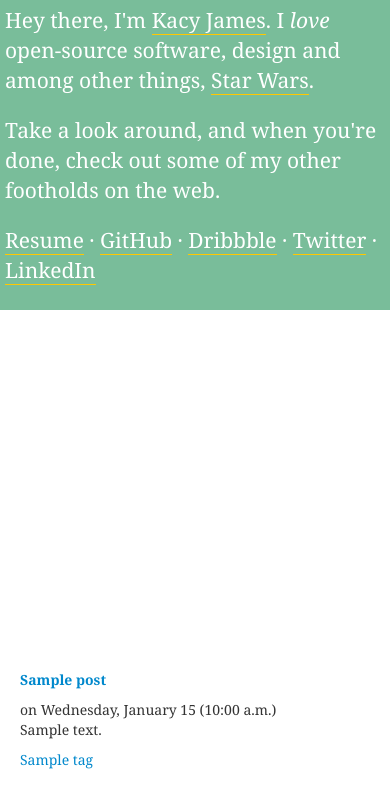
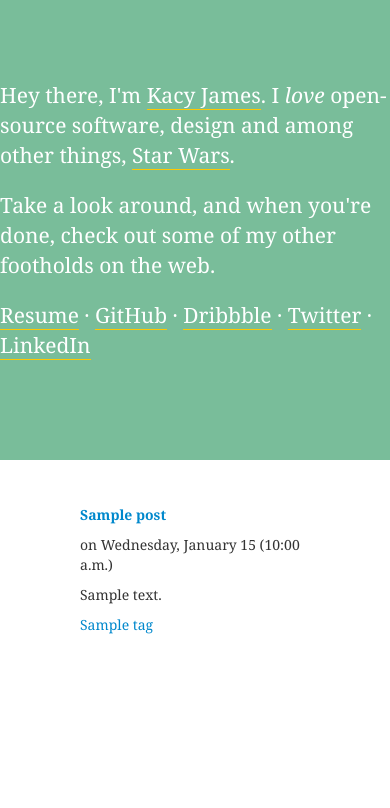
Before and after one commit to TheNorthEestern/personal-website, a Django app: template jupiter/templates/dynamic/index.html in a window 390 px wide. Shown: the top 808 px of the page. Run offline with Django 3.2, Linux system fonts and the light colour scheme; the template is opened without the code that fills it: most values are stand-ins (such as "Sample title", 1, 10 or a date in 2020); parts of the project's set-up code (start-up, migrations or seed data) failed here and were passed over; some libraries are stand-ins or nearby versions.

Commit message:
Modified responsive styles

```diff
--- a/jupiter/static/css/main.css
+++ b/jupiter/static/css/main.css
@@ -1,9 +1,40 @@
+@media (min-width: 1200px){
+  .header-text{
+    width: 960px;
+    margin: 0 auto;
+  }
+}
+@media (min-width: 768px) and (max-width: 979px) {
+  .header-text{
+    width: 750px;
+    margin: 0 auto;
+  }
+}
+@media (max-width: 767px){
+  .header-text{
+    width: 400px;
+    margin: 0 auto;
+  }
+  body{
+    padding:0;
+  }
+}
+@media (max-width: 480px){
+  body{
+   margin: 0;
+  }
+}
+
 body{
   font-family: Georgia, sans-serif;
+}
+.blog-container{
+  padding: 0 80px 0 80px;
 }
 .navbar-inner{
   color: white;
   border: none;
+  border-radius: 0;
   background-color: rgba(121, 189, 154,1);
   background-image: none;
   padding: 80px 0 80px 0;
@@ -21,5 +52,5 @@
   box-shadow: none;
 }
 .blog-container{
-  margin-top: 350px;
+  margin-top: 15px;
 }
--- a/jupiter/templates/blog/blog.html
+++ b/jupiter/templates/blog/blog.html
@@ -1,18 +1,11 @@
-{% extends "super/foundation.html" %}
-{% block title %}My Blog{% endblock %}
-{% block content %}
-  <style type="text/css">
-    .blog-post{
-    }
-  </style>
 {% for post in object_list %}
 <div class="blog-post span8">
   <h5><a href="/blog/{{post.slug}}">{{ post.title }}</a></h5>
-      <cite class="meta-info">
+  <p class="meta-info">
   on {{ post.created|date:"l, F d  (g:i a) " }}
-      </>
+  <p/>
   <div class="blog-post-body">
-        {{ post.body|safe|linebreaks }}
+    <p>{{ post.body|safe|linebreaks }}</p>
   </div>
   <div class="tags">
     {% for tag in post.tags.all %}
@@ -22,4 +15,3 @@
   </div>
 </div>
 {% endfor %}
-{% endblock %}
--- a/jupiter/templates/dynamic/index.html
+++ b/jupiter/templates/dynamic/index.html
@@ -1,28 +1,9 @@
 {% extends "super/foundation.html" %}
 {% block scripts %}
-  {% include "inc/ember_basic.html" %}
+{% include "inc/ember_basic.html" %}
 {% endblock %}
 {% block content %}
   <div class="container blog-container">
-  {% for post in object_list %}
-  <div class="blog-post span8">
-  <h5><a href="/blog/{{post.slug}}">{{ post.title }}</a></h5>
-      <cite class="meta-info">
-        on {{ post.created|date:"l, F d  (g:i a) " }}
-      </>
-      <div class="blog-post-body">
-        {{ post.body|safe|linebreaks }}
-      </div>
-      <div class="tags">
-         {% for tag in post.tags.all %}
-          <a href="/tag/{{tag}}">{{tag}}</a>
-          {% if not forloop.last %}, {% endif %}
-         {% endfor %}
-      </div>
-   </div>
-  {% empty %}
-   <p>There aren't any posts just yet!</p>
-  {% endfor %}
-  </div>
+    {% include "blog/blog.html" %}
   </div>
 {% endblock %}
--- a/jupiter/templates/super/foundation.html
+++ b/jupiter/templates/super/foundation.html
@@ -14,9 +14,9 @@
 <meta name="viewport" content="width=device-width, initial-scale=1.0">
 </head>
 <body>
-  <div class="navbar navbar-fixed-top">
+<div class="navbar">
   <div class="navbar-inner">
-      <div class="container">
+      <div class="header-text">
         <p class="lead">Hey there, I'm <a href="/">Kacy James</a>. I <em>love</em> open-source software, design and among other things, <a href="http://bit.ly/dmDe">Star Wars</a>.</p>
         <p class="lead">Take a look around, and when you're done, check out some of my other footholds on the web.</p>
         <p class="lead">
@@ -28,11 +28,13 @@
     </div>
   </div>
 </div>
+<div class="container">
 {% block content %}{% endblock %}
 {% compress js %}
 <script src="/static/js/jquery.min.js/"></script>
 <script src="/static/js/bootstrap.min.js/"></script>
 {% endcompress %}
 {% block scripts %}{% endblock %}
+</div>
 </body>
 </html>
```
Lines whose indentation alone changed are shown as unchanged.
